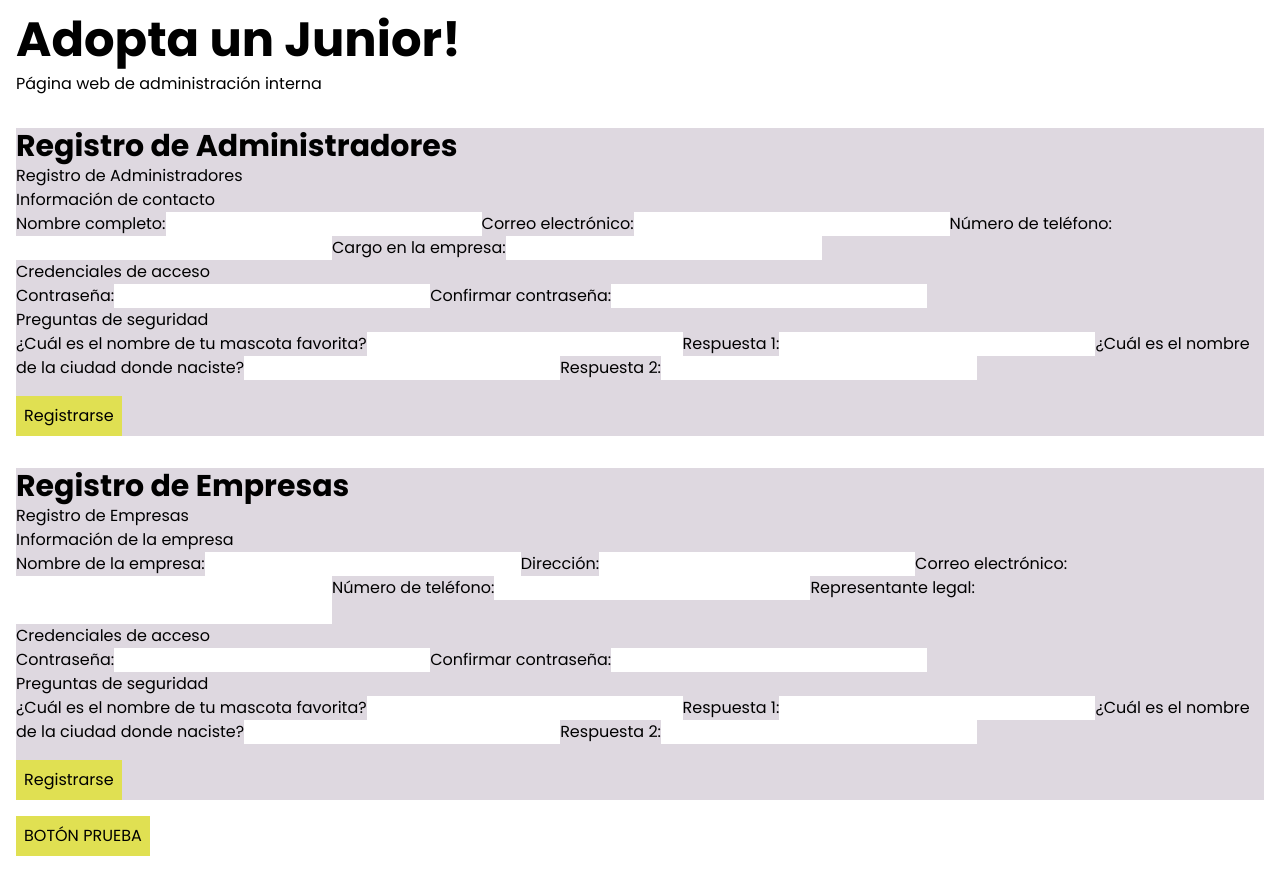
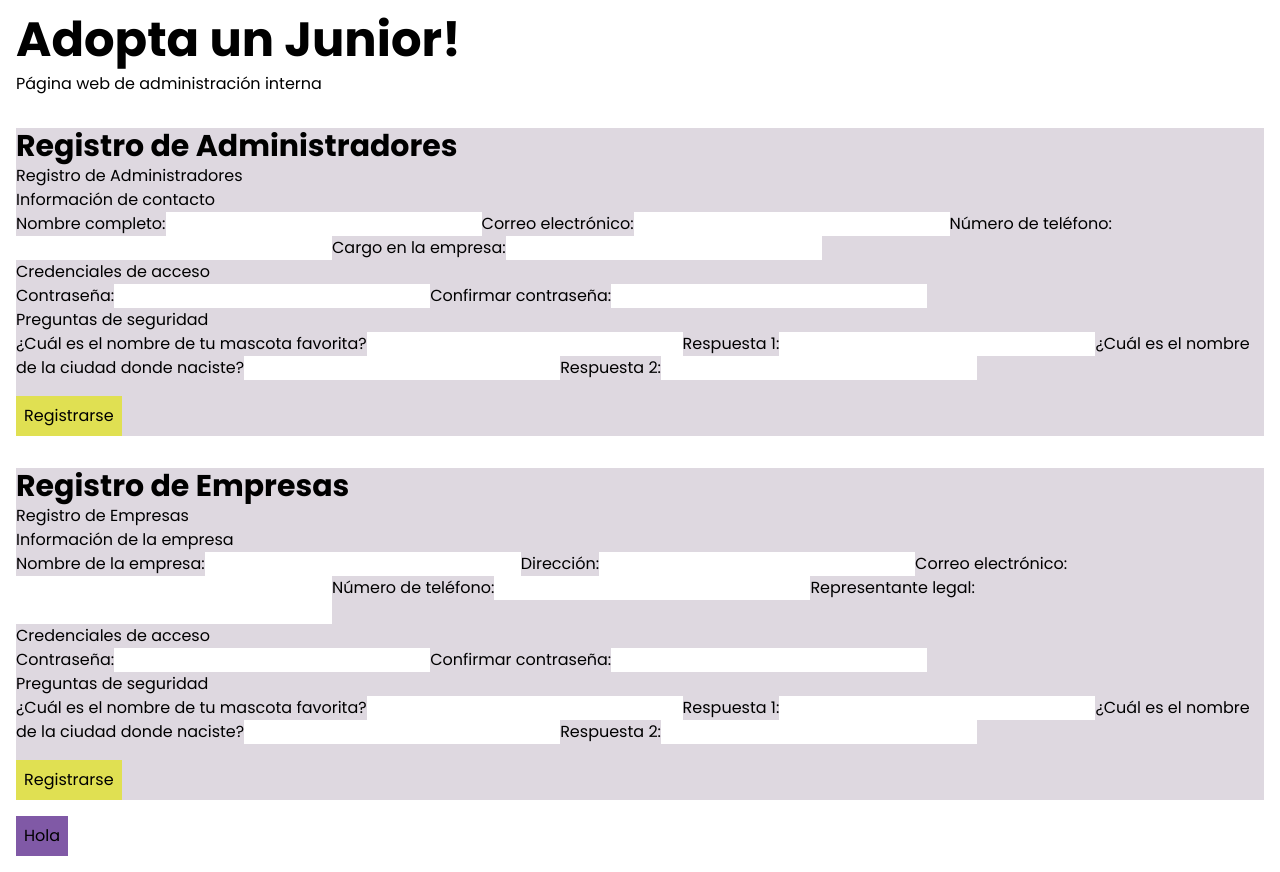
Before and after one commit to Brisnayu/cadena-infinita-front, a React (Vite) app: page / in a window 1280 px wide. Built offline with nearby package versions, Linux system fonts and the light colour scheme.

Commit message:
Atoms/button done

```diff
--- a/src/App.jsx
+++ b/src/App.jsx
@@ -17,7 +17,7 @@ function App() {
         <h2 className="text-3xl font-bold text-gray-800">Registro de Empresas</h2>
         <CompanyRegistrationForm />
       </div>
-      <Button />
+      <Button text={"Hola"} bgColor="bg-purpleDark" />
     </div>
   );
 }
--- a/src/Atoms/Button.jsx
+++ b/src/Atoms/Button.jsx
@@ -1,11 +1,10 @@
+function Button({ text, bgColor }) {
+  const bgClass = `bg-${bgColor.replace(/ /g, "-")}`;
 
-function Button() {
   return (
-    <button
-      type="submit"
-      className="bg-yellowWarning p-2 mt-4 hover:bg-blueInformation"
-    >
-      BOTÓN PRUEBA
+    <button type="submit"
+    className={`p-2 mt-4 ${bgColor} `}>
+      {text}
     </button>
   );
 }
```
